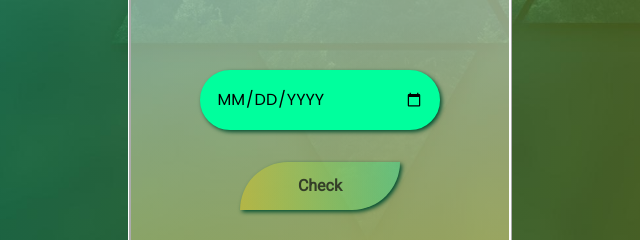
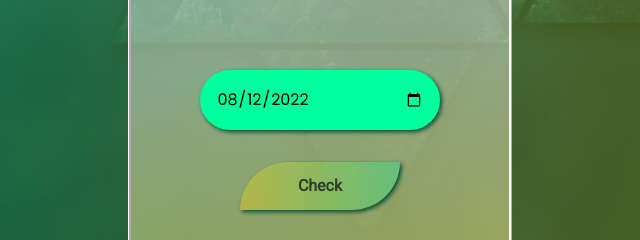
Before and after one commit to covstar/remanere, a plain HTML site: page index.html in a window 1280 px wide. Shown: the part 503-743 px from the top of the page, 320-960 px from the left. Drawn offline with Linux system fonts and the light colour scheme.

Commit message:
Update index.html

```diff
--- a/index.html
+++ b/index.html
@@ -29,7 +29,7 @@
 
         <div class="input">
             <img src="images/background-mobile.jpg" alt="">
-            <input type="date" id="Date" value="2022/08/17">
+            <input type="date" id="Date" value="2022-08-12">
             <button>Check</button>
             <p id="output"></p>
             <p class="attribution">Copyright &#169; 2022. All Right Reserved. Built By <a
```
